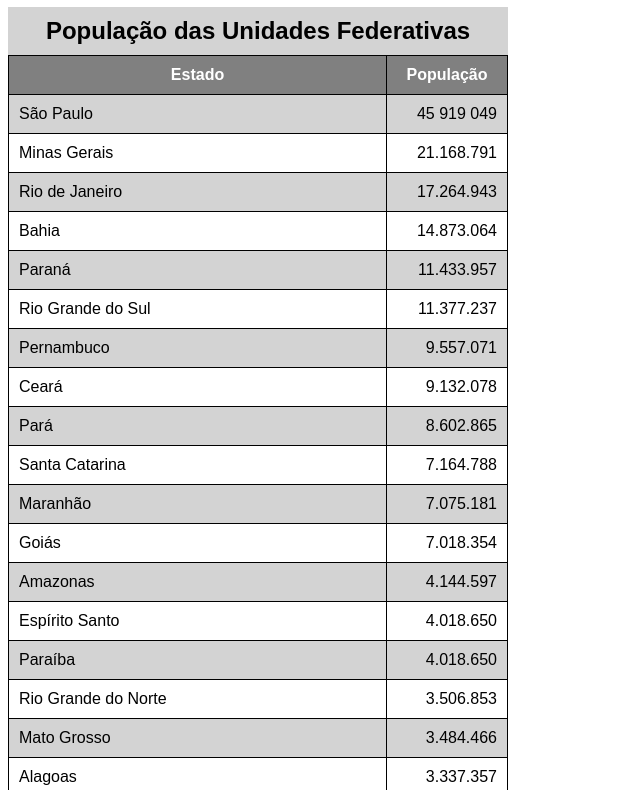
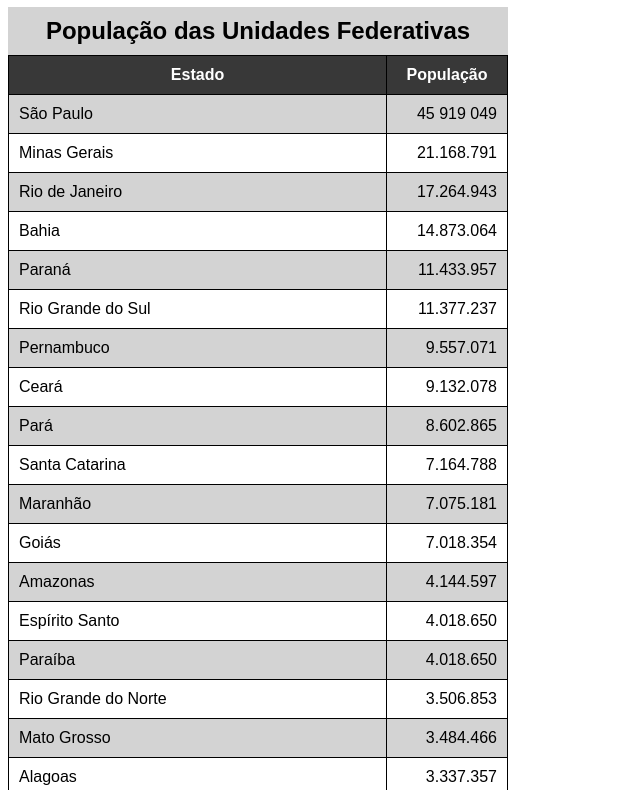
Before and after one commit to alexsandroptorres-sketch/HTML-CSS, a plain HTML site: page exercicios/ex023/tabela002.html in a window 1280 px wide. Shown: the part 73-863 px from the top of the page, without its empty margins (0-640 px from the left). Drawn offline with Linux system fonts and the light colour scheme.

Commit message:
atualizando tabela 002

```diff
--- a/exercicios/ex023/tabela002.html
+++ b/exercicios/ex023/tabela002.html
@@ -13,6 +13,7 @@
         table {
             width: 500px;
             border-collapse: collapse;
+            position: relative;
         }
 
         td, th {
@@ -32,6 +33,12 @@
             color: white;
         }
 
+        thead > tr > th {
+            position: sticky;
+            top: -1px;
+            background-color: #383838;
+        }
+
         tbody > tr:nth-child(odd) {
             background-color: lightgrey;
         }
@@ -39,9 +46,6 @@
         tbody > tr:nth-child(even) {
             background-color: white;
         }
-
-
-
         td.num {
             text-align: right;
         }
```
